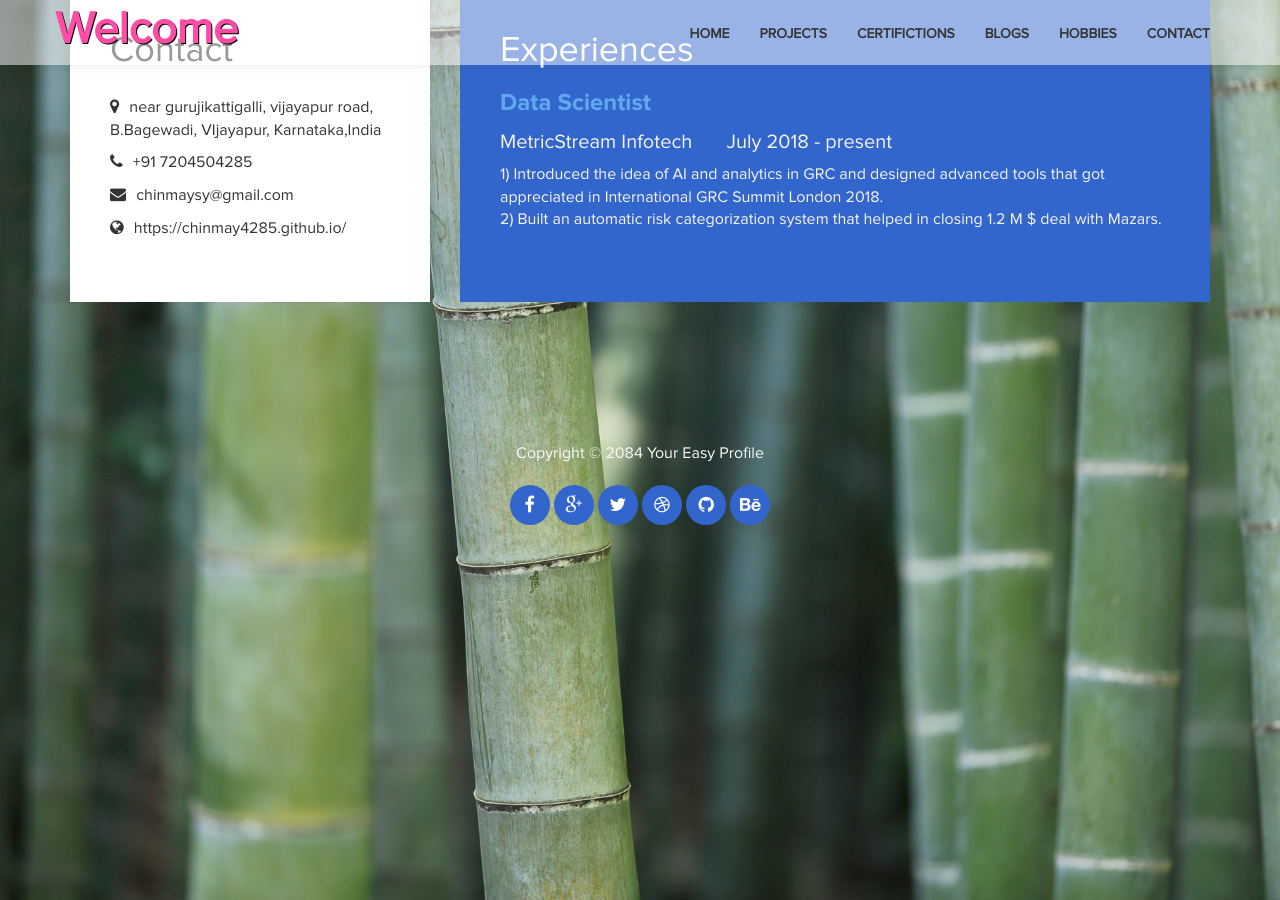
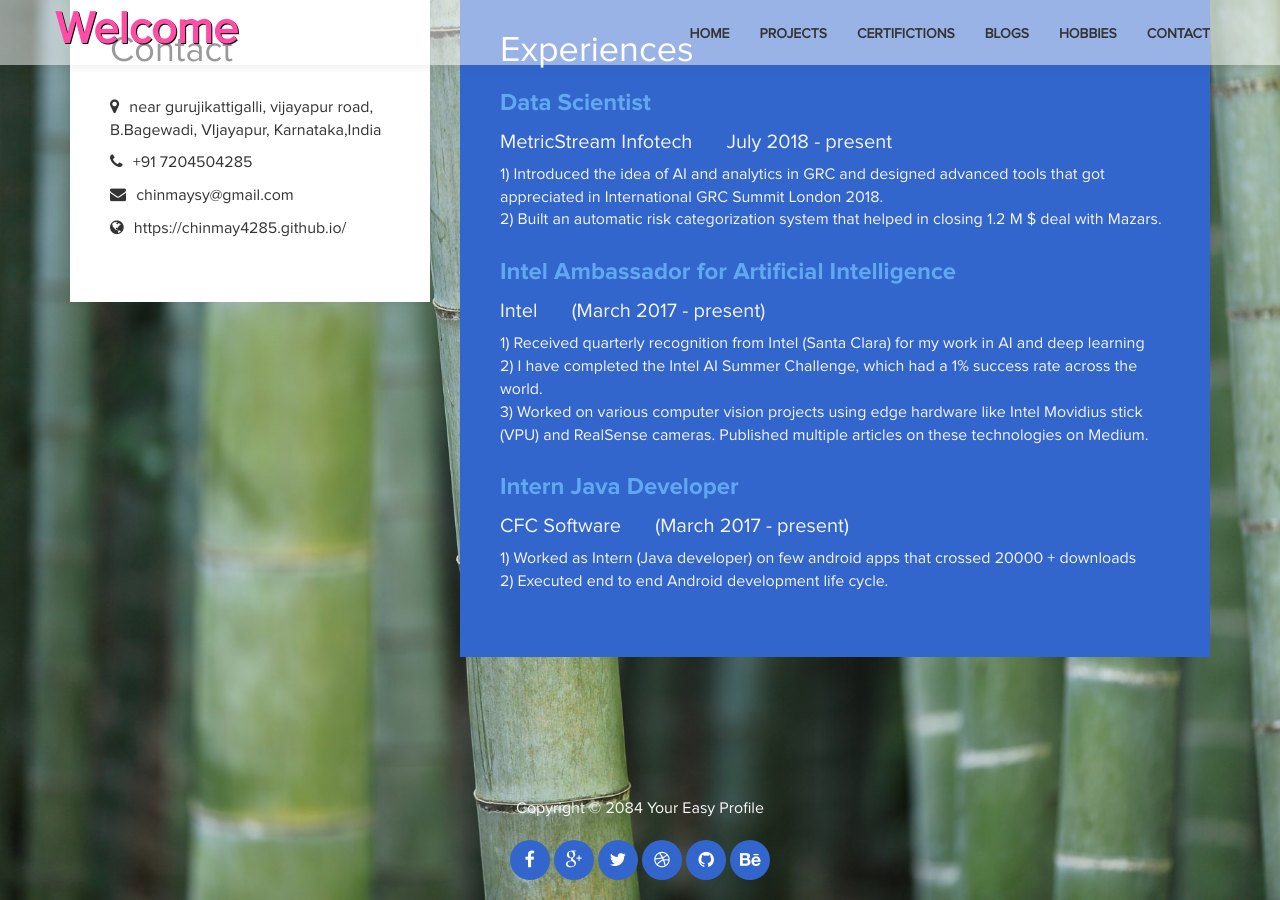
Before and after one commit to Chinmay4285/Chinmay4285.github.io, a Jekyll site: the page index.html, which Jekyll copies as it is, in a window 1280 px wide and 900 px high, scrolled down 1530 px. Built offline with Jekyll 4.4.1, drawn with Linux system fonts in a browser that asks for light colours.

Commit message:
Update index.html

```diff
--- a/index.html
+++ b/index.html
@@ -162,6 +162,20 @@
 						<h5>July 2018 - present</h5>
 						<p class="education-description">1) Introduced the idea of AI and analytics in GRC and designed advanced tools that got appreciated in International GRC Summit London 2018.</br>2) Built an automatic risk categorization system that helped in closing 1.2 M $ deal with Mazars.</p>
 					</div>
+		                       <div class="experience-content">
+						<h4 class="experience-title accent">Intel Ambassador for Artificial Intelligence</h4>
+						<h5>Intel</h5><span></span>
+						<h5>(March 2017 - present)</h5>
+						<p class="education-description">1) Received quarterly recognition from Intel (Santa Clara) for my work in AI and deep learning</br>2) I have completed the Intel AI Summer Challenge, which had a 1% success rate across the world.</br>3) Worked on various computer vision projects using edge hardware like Intel Movidius stick (VPU) and RealSense cameras. Published multiple articles on these technologies on Medium.
+						</p>
+					</div>
+					<div class="experience-content">
+						<h4 class="experience-title accent">Intern Java Developer</h4>
+						<h5>CFC Software</h5><span></span>
+						<h5>(March 2017 - present)</h5>
+						<p class="education-description">1) Worked as Intern (Java developer) on few android apps that crossed 20000 + downloads</br>2) Executed end to end Android development life cycle.
+						</p>
+					</div>
 			</div>
 		</div>
 	</div>
```
